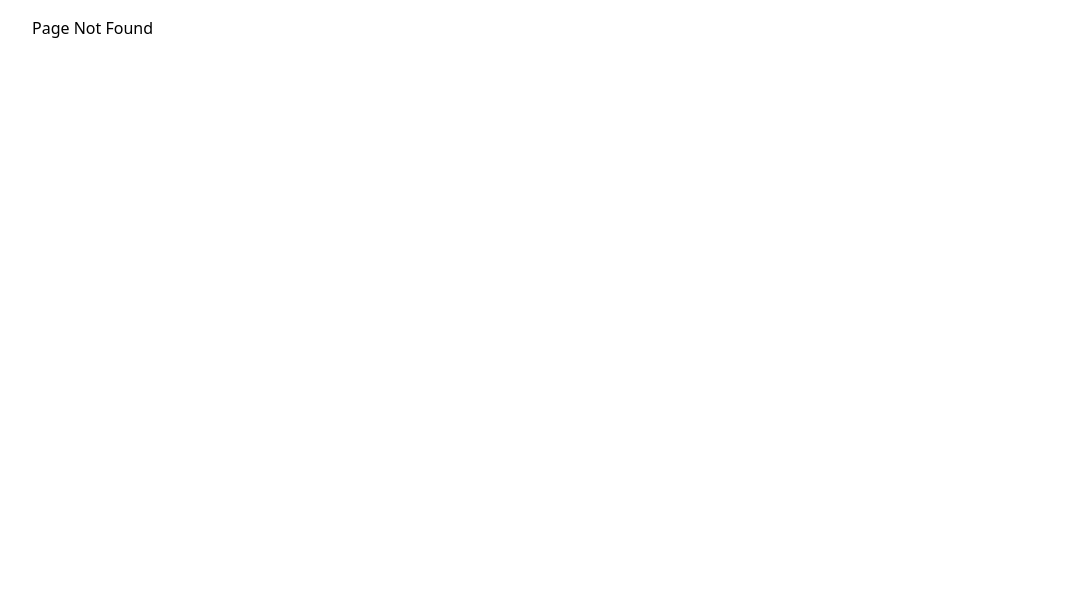
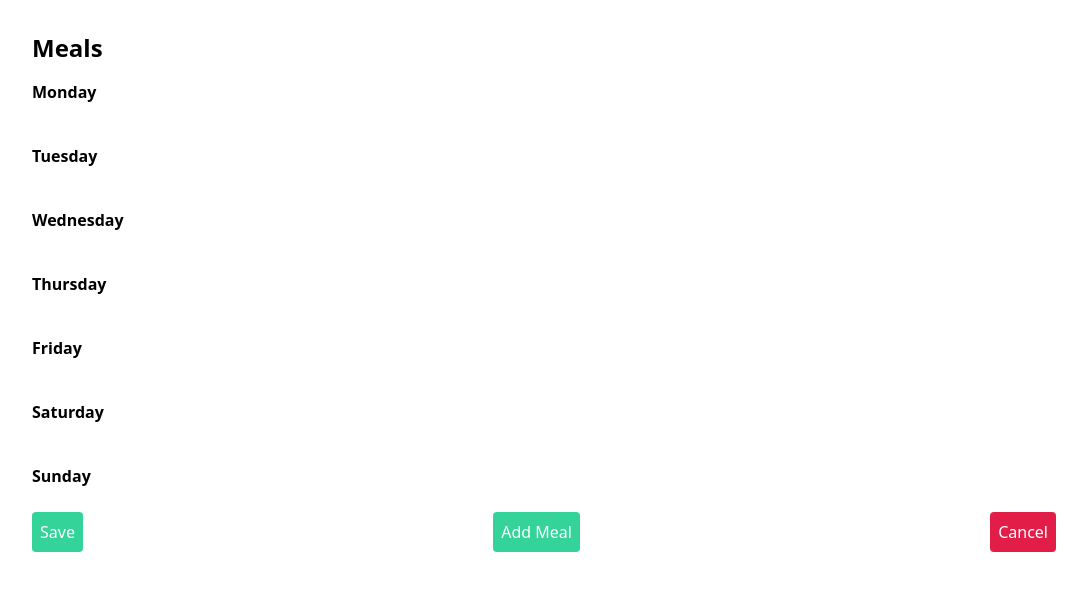
Before and after one commit to TibowB/family-management, a Vue app in the folder client/: page /meals in a window 1280 px wide. Before the commit this address had no page. Shown: the top 590 px of the page, without its empty margins (96-1183 px from the left). Built offline with nearby package versions, Linux system fonts and the light colour scheme.

Commit message:
Add Meals view + Refactor into components

```diff
--- a/client/src/App.vue
+++ b/client/src/App.vue
@@ -3,7 +3,7 @@ import Footer from './components/layout/Footer.vue';
 </script>
 
 <template>
-  <main class="h-screen flex flex-col pt-4">
+  <main class="h-screen flex flex-col pt-4 overflow-auto">
     <section class="flex-grow w-4/5 mx-auto">
       <RouterView />
     </section>
--- /dev/null
+++ b/client/src/components/typo/Title.vue
@@ -0,0 +1,12 @@
+<script setup lang="ts">
+defineProps({
+  value: {
+    type: String,
+    required: true,
+  },
+});
+</script>
+
+<template>
+  <h4 class="font-bold my-4">{{ value }}</h4>
+</template>
--- /dev/null
+++ b/client/src/components/typo/ViewTitle.vue
@@ -0,0 +1,15 @@
+<script setup lang="ts">
+defineProps({
+  value: {
+    type: String,
+    required: true,
+  },
+});
+</script>
+
+<template>
+  <div class="flex justify-between mt-4 items-center">
+    <h2 class="font-bold text-2xl">{{ value }}</h2>
+    <slot></slot>
+  </div>
+</template>
--- a/client/src/data.ts
+++ b/client/src/data.ts
@@ -1,5 +1,6 @@
 import { Link } from './models/Link';
 import { Note } from './models/Note';
+import { WeekDayMeal } from './models/WeekDayMeal';
 
 export const notes: Note[] = [
   {
@@ -46,7 +47,66 @@ export const links: Link[] = [
     route: '/meals',
   },
   {
-    name: 'Goals',
-    route: '/goals',
+    name: 'Todos',
+    route: '/todos',
   },
 ];
+
+export const weekDayMeals: WeekDayMeal[] = [
+  {
+    day: {
+      name: 'Monday',
+      position: 1,
+    },
+    lunch: '',
+    dinner: '',
+  },
+  {
+    day: {
+      name: 'Tuesday',
+      position: 2,
+    },
+    lunch: '',
+    dinner: '',
+  },
+  {
+    day: {
+      name: 'Wednesday',
+      position: 3,
+    },
+    lunch: '',
+    dinner: '',
+  },
+  {
+    day: {
+      name: 'Thursday',
+      position: 4,
+    },
+    lunch: '',
+    dinner: '',
+  },
+  {
+    day: {
+      name: 'Friday',
+      position: 5,
+    },
+    lunch: '',
+    dinner: '',
+  },
+  {
+    day: {
+      name: 'Saturday',
+      position: 6,
+    },
+    lunch: '',
+    dinner: '',
+  },
+  {
+    day: {
+      name: 'Sunday',
+      position: 0,
+    },
+    lunch: '',
+    dinner: '',
+  },
+];
--- /dev/null
+++ b/client/src/models/WeekDay.ts
@@ -0,0 +1,4 @@
+export interface WeekDay {
+  name: string;
+  position: number;
+}
--- /dev/null
+++ b/client/src/models/WeekDayMeal.ts
@@ -0,0 +1,7 @@
+import { WeekDay } from './WeekDay';
+
+export interface WeekDayMeal {
+  day: WeekDay;
+  lunch: string;
+  dinner: string;
+}
--- a/client/src/router/index.ts
+++ b/client/src/router/index.ts
@@ -3,6 +3,9 @@ import Home from '../views/Home.vue';
 import NotFound from '../views/NotFound.vue';
 import Notes from '../views/Notes.vue';
 import NoteEdit from '../views/NoteEdit.vue';
+import Meals from '../views/Meals.vue';
+import Todos from '../views/Todos.vue';
+
 const routes: RouteRecordRaw[] = [
   {
     path: '/',
@@ -14,11 +17,20 @@ const routes: RouteRecordRaw[] = [
     name: 'Notes',
     component: Notes,
   },
-
   {
     path: '/notes/:id',
     name: 'NoteEdit',
     component: NoteEdit,
+  },
+  {
+    path: '/meals',
+    name: 'Meals',
+    component: Meals,
+  },
+  {
+    path: '/todos',
+    name: 'Todos',
+    component: Todos,
   },
   { path: '/:pathMatch(.*)', component: NotFound },
 ];
--- a/client/src/views/Home.vue
+++ b/client/src/views/Home.vue
@@ -1,10 +1,14 @@
 <script setup lang="ts">
 import NoteCard from '../components/notes/NoteCard.vue';
+import Title from '../components/typo/Title.vue';
+import ViewTitle from '../components/typo/ViewTitle.vue';
 import { notes } from '../data';
 </script>
 
 <template>
-  <h4 class="font-bold mt-4">Notes</h4>
+  <ViewTitle value="Home" />
+  <Title value="Meals of the day" />
+  <Title value="Recent notes" />
   <ul>
     <li v-for="note in notes.slice(0, 3)" :key="note.id">
       <NoteCard :note="note" />
--- /dev/null
+++ b/client/src/views/Meals.vue
@@ -0,0 +1,25 @@
+<script setup lang="ts">
+import ViewTitle from '../components/typo/ViewTitle.vue';
+import { weekDayMeals } from '../data';
+</script>
+<template>
+  <ViewTitle value="Meals" />
+  <ul>
+    <li v-for="dayMeal of weekDayMeals" :key="dayMeal.day.position">
+      <h4 class="font-bold mt-4">{{ dayMeal.day.name }}</h4>
+      <input type="text" v-model="dayMeal.lunch" />
+      <input type="text" v-model="dayMeal.dinner" />
+    </li>
+  </ul>
+  <div class="flex justify-between">
+    <button class="bg-emerald-400 text-white p-2 rounded hover:cursor-pointer">
+      Save
+    </button>
+    <button class="bg-emerald-400 text-white p-2 rounded hover:cursor-pointer">
+      Add Meal
+    </button>
+    <button class="bg-rose-600 text-white p-2 rounded hover:cursor-pointer">
+      Cancel
+    </button>
+  </div>
+</template>
--- a/client/src/views/NoteEdit.vue
+++ b/client/src/views/NoteEdit.vue
@@ -56,6 +56,7 @@ onBeforeRouteLeave((to, from, next) => {
 </script>
 
 <template>
+  <div class="flex flex-col h-full">
     <div class="font-bold my-4">
       <RouterLink to="/notes">&lt; Notes</RouterLink>
     </div>
@@ -64,7 +65,7 @@ onBeforeRouteLeave((to, from, next) => {
       <input
         type="text"
         v-model="note.title"
-      class="w-full font-bold mb-4 focus:outline-0"
+        class="w-full font-bold mb-4 focus:outline-0 text-xl"
         ref="titleRef"
         @keyup.enter="handleContentFocus"
         @change="handleOnChange"
@@ -72,9 +73,10 @@ onBeforeRouteLeave((to, from, next) => {
       <textarea
         type="text"
         v-model="note.content"
-      class="w-full focus:outline-0"
+        class="w-full flex-grow focus:outline-0 overflow-auto"
         @change="handleOnChange"
         ref="contentRef"
       ></textarea>
     </template>
+  </div>
 </template>
--- a/client/src/views/Notes.vue
+++ b/client/src/views/Notes.vue
@@ -3,6 +3,7 @@ import { useRouter } from 'vue-router';
 import NoteCard from '../components/notes/NoteCard.vue';
 import { notes } from '../data';
 import { Note } from '../models/Note';
+import ViewTitle from '../components/typo/ViewTitle.vue';
 
 const router = useRouter();
 
@@ -24,10 +25,9 @@ const handleAddNote = () => {
 </script>
 <template>
   <div class="h-full relative">
-    <div class="flex justify-between mt-4 items-center">
-      <h2 class="font-bold text-2xl">Notes</h2>
+    <ViewTitle value="Notes">
       <p>{{ notes.length }} notes</p>
-    </div>
+    </ViewTitle>
     <ul>
       <li v-for="note in sortedNotes" :key="note.id">
         <NoteCard :note="note" :showExtraContent="true" />
@@ -35,7 +35,7 @@ const handleAddNote = () => {
     </ul>
     <button
       @click="handleAddNote"
-      class="bg-slate-200 p-2 absolute mb-4 bottom-4 right-0"
+      class="bg-slate-200 p-2 absolute mb-4 bottom-4 right-0 rounded"
     >
       Add
     </button>
--- /dev/null
+++ b/client/src/views/Todos.vue
@@ -0,0 +1,7 @@
+<script setup lang="ts">
+import ViewTitle from '../components/typo/ViewTitle.vue';
+</script>
+
+<template>
+  <ViewTitle value="Todos" />
+</template>
```
Lines whose indentation alone changed are shown as unchanged.
